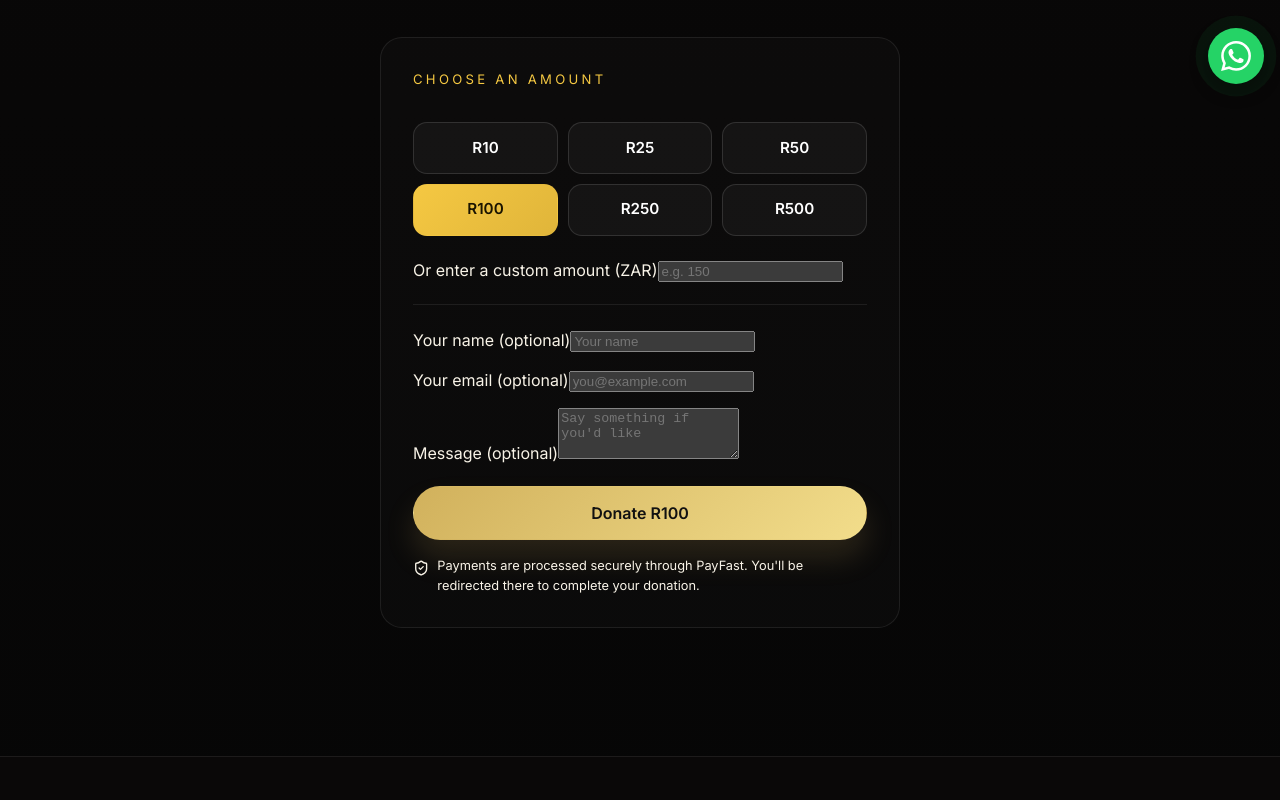
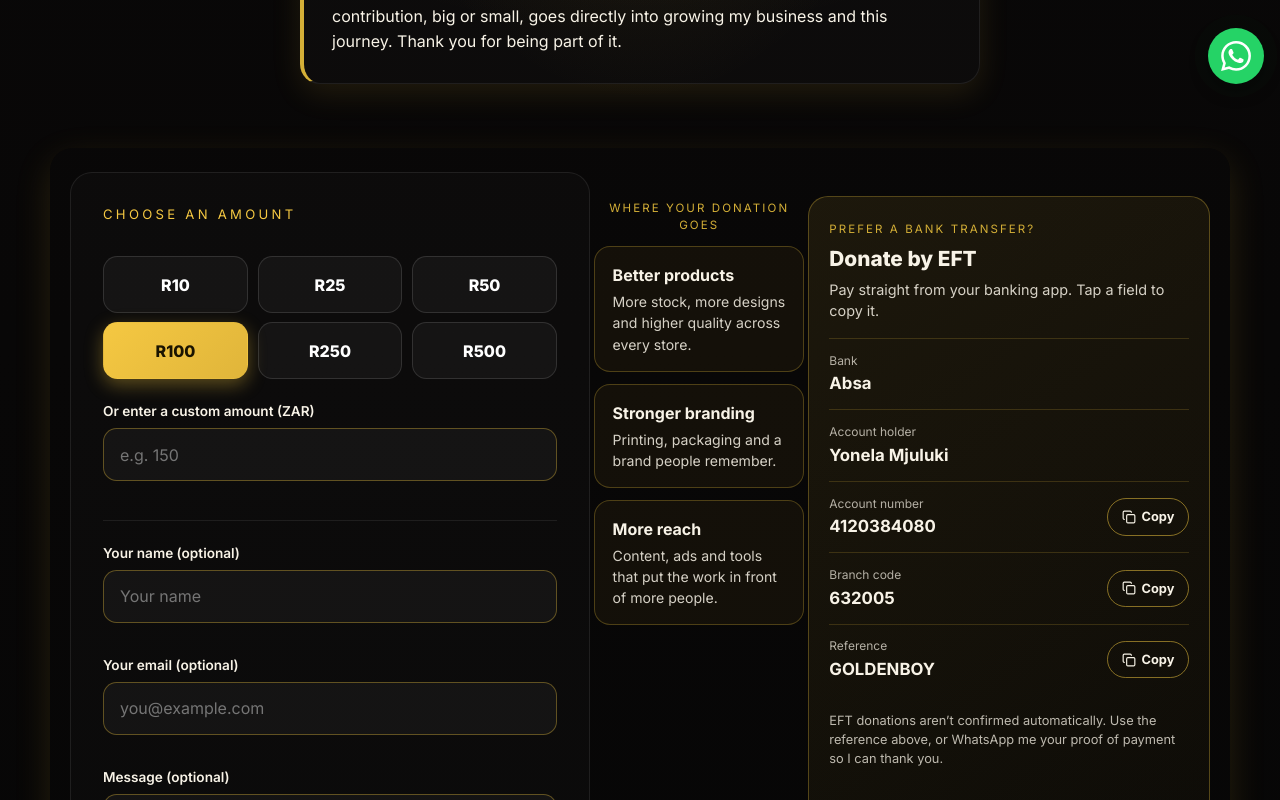
Before and after one commit to DanielMjuluki/GoldenboyStore, a Next.js app: page /donate in a window 1280 px wide. Shown: the part 700-1500 px from the top of the page. Built offline with nearby package versions, Linux system fonts and the light colour scheme; no server answers.

Commit message:
Donate page redesign, impact block, EFT option

```diff
--- a/app/donate/page.tsx
+++ b/app/donate/page.tsx
@@ -2,6 +2,8 @@
 
 import { useState } from 'react';
 import { Heart, ShieldCheck } from 'lucide-react';
+import DonateImpact from '@/lib/components/DonateImpact';
+import EftDonation from '@/lib/components/EftDonation';
 
 const PRESET_AMOUNTS = [10, 25, 50, 100, 250, 500];
 
@@ -134,6 +136,9 @@ export default function DonatePage() {
             complete your donation.
           </p>
         </form>
+
+        <DonateImpact />
+        <EftDonation />
       </section>
     </main>
   );
--- a/app/globals.css
+++ b/app/globals.css
@@ -3355,3 +3355,28 @@ body.kingdome-active .site-footer {
 }
 img[src*="/images/products/tees/"]{object-fit:contain!important;background:#000}
 .ms-card-img[src*="/images/products/tees/"]{aspect-ratio:1/1!important}
+
+/* ---- Donate page redesign ---- */
+.donate-page .donate-hero{position:relative;padding:2.5rem 1.25rem 1.5rem;text-align:center;background:radial-gradient(ellipse at 50% 0%,rgba(212,175,55,.22),transparent 70%)}
+.donate-page .donate-hero h1{font-size:2rem;line-height:1.1;font-weight:900;margin:.4rem 0 1.25rem}
+.donate-page .donate-hero-icon{animation:donate-beat 2.4s ease-in-out infinite}
+@keyframes donate-beat{0%,100%{transform:scale(1)}50%{transform:scale(1.1)}}
+.donate-page .donate-story-card{border-left:4px solid #d4af37;box-shadow:0 10px 30px rgba(212,175,55,.12);text-align:left}
+.donate-page .donate-form-section{border-radius:1.4rem;padding:1.5rem 1.25rem;box-shadow:0 12px 36px rgba(212,175,55,.15)}
+.donate-page .contact-field{display:flex;flex-direction:column;gap:.4rem;margin-bottom:1rem}
+.donate-page .contact-field span{font-size:.85rem;font-weight:600}
+.donate-page .contact-field input,.donate-page .contact-field textarea{width:100%;box-sizing:border-box;padding:.85rem 1rem;border-radius:.85rem;border:1px solid rgba(212,175,55,.4);background:rgba(127,127,127,.08);color:inherit;font:inherit;font-size:1rem}
+.donate-page .contact-field input:focus,.donate-page .contact-field textarea:focus{outline:none;border-color:#d4af37;box-shadow:0 0 0 3px rgba(212,175,55,.25)}
+.donate-page .donation-amount-btn{padding:.95rem .5rem;border-radius:.9rem;font-size:1rem;font-weight:800;transition:transform .2s,box-shadow .2s}
+.donate-page .donation-amount-btn:hover{transform:translateY(-3px)}
+.donate-page .donation-amount-active{box-shadow:0 6px 18px rgba(212,175,55,.4)}
+.donate-page .donation-submit{width:100%;padding:1.05rem;font-size:1.05rem;font-weight:800;border-radius:999px;animation:donate-pulse 2.4s ease-in-out infinite}
+@keyframes donate-pulse{0%,100%{box-shadow:0 0 0 0 rgba(212,175,55,.5)}50%{box-shadow:0 0 0 12px rgba(212,175,55,0)}}
+.di{max-width:34rem;margin:1.75rem auto 0;padding:0 .25rem}
+.di-eyebrow{font-size:.72rem;letter-spacing:.18em;text-transform:uppercase;color:#d4af37;margin:0 0 .75rem;text-align:center}
+.di-grid{display:grid;gap:.75rem}
+.di-card{padding:1rem 1.1rem;border-radius:1rem;border:1px solid rgba(212,175,55,.3);background:rgba(212,175,55,.06);animation:di-in .7s ease both}
+.di-card h3{margin:0 0 .25rem;font-size:1rem}
+.di-card p{margin:0;font-size:.88rem;opacity:.85}
+@keyframes di-in{from{opacity:0;transform:translateY(16px)}to{opacity:1;transform:none}}
+@media (prefers-reduced-motion:reduce){.donate-page .donate-hero-icon,.donate-page .donation-submit,.di-card{animation:none}}
--- /dev/null
+++ b/lib/components/DonateImpact.tsx
@@ -0,0 +1,21 @@
+const ITEMS = [
+  { title: 'Better products', text: 'More stock, more designs and higher quality across every store.' },
+  { title: 'Stronger branding', text: 'Printing, packaging and a brand people remember.' },
+  { title: 'More reach', text: 'Content, ads and tools that put the work in front of more people.' },
+];
+
+export default function DonateImpact() {
+  return (
+    <section className="di">
+      <p className="di-eyebrow">Where your donation goes</p>
+      <div className="di-grid">
+        {ITEMS.map((i, n) => (
+          <div key={i.title} className="di-card" style={{ animationDelay: `${n * 0.12}s` }}>
+            <h3>{i.title}</h3>
+            <p>{i.text}</p>
+          </div>
+        ))}
+      </div>
+    </section>
+  );
+}
--- /dev/null
+++ b/lib/components/EftDonation.css
@@ -0,0 +1,10 @@
+.eft{max-width:34rem;margin:1.5rem auto 0;padding:1.5rem 1.25rem;border-radius:1.25rem;border:1px solid rgba(212,175,55,.35);background:linear-gradient(145deg,rgba(212,175,55,.1),rgba(212,175,55,.02))}
+.eft-eyebrow{font-size:.72rem;letter-spacing:.18em;text-transform:uppercase;color:#d4af37;margin:0 0 .3rem}
+.eft-title{font-size:1.3rem;font-weight:800;margin:0 0 .3rem}
+.eft-sub{font-size:.9rem;opacity:.85;margin:0 0 1rem}
+.eft-row{display:flex;align-items:center;justify-content:space-between;gap:.75rem;padding:.8rem 0;border-top:1px solid rgba(212,175,55,.2)}
+.eft-label{font-size:.75rem;opacity:.7;margin:0}
+.eft-value{font-size:1.05rem;font-weight:700;margin:.1rem 0 0;word-break:break-all}
+.eft-copy{display:inline-flex;align-items:center;gap:.35rem;padding:.5rem .85rem;border-radius:999px;border:1px solid rgba(212,175,55,.6);background:transparent;color:inherit;font:inherit;font-size:.8rem;font-weight:700;cursor:pointer;white-space:nowrap;transition:background .2s,color .2s}
+.eft-copy:hover,.eft-copy-done{background:#d4af37;color:#111}
+.eft-note{font-size:.8rem;opacity:.75;margin:1rem 0 0}
--- /dev/null
+++ b/lib/components/EftDonation.tsx
@@ -0,0 +1,59 @@
+'use client';
+
+import { useState } from 'react';
+import { Copy, Check } from 'lucide-react';
+import './EftDonation.css';
+
+const DETAILS = [
+  { label: 'Bank', value: 'Absa', copy: false },
+  { label: 'Account holder', value: 'Yonela Mjuluki', copy: false },
+  { label: 'Account number', value: '4120384080', copy: true },
+  { label: 'Branch code', value: '632005', copy: true },
+  { label: 'Reference', value: 'GOLDENBOY', copy: true },
+];
+
+export default function EftDonation() {
+  const [done, setDone] = useState<string | null>(null);
+
+  const copy = async (label: string, value: string) => {
+    try {
+      await navigator.clipboard.writeText(value);
+      setDone(label);
+      setTimeout(() => setDone(null), 1800);
+    } catch {
+      setDone(null);
+    }
+  };
+
+  return (
+    <section className="eft">
+      <p className="eft-eyebrow">Prefer a bank transfer?</p>
+      <h3 className="eft-title">Donate by EFT</h3>
+      <p className="eft-sub">Pay straight from your banking app. Tap a field to copy it.</p>
+
+      {DETAILS.map((d) => (
+        <div key={d.label} className="eft-row">
+          <div>
+            <p className="eft-label">{d.label}</p>
+            <p className="eft-value">{d.value}</p>
+          </div>
+          {d.copy && (
+            <button
+              type="button"
+              className={`eft-copy ${done === d.label ? 'eft-copy-done' : ''}`}
+              onClick={() => copy(d.label, d.value)}
+            >
+              {done === d.label ? <Check size={14} /> : <Copy size={14} />}
+              {done === d.label ? 'Copied' : 'Copy'}
+            </button>
+          )}
+        </div>
+      ))}
+
+      <p className="eft-note">
+        EFT donations aren&rsquo;t confirmed automatically. Use the reference above, or WhatsApp me
+        your proof of payment so I can thank you.
+      </p>
+    </section>
+  );
+}
```
